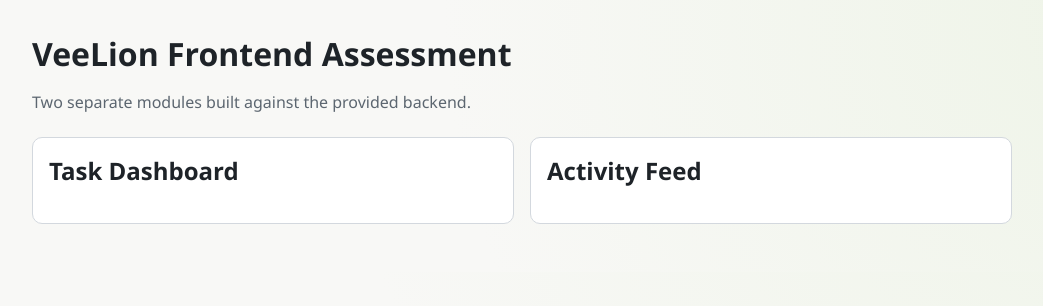
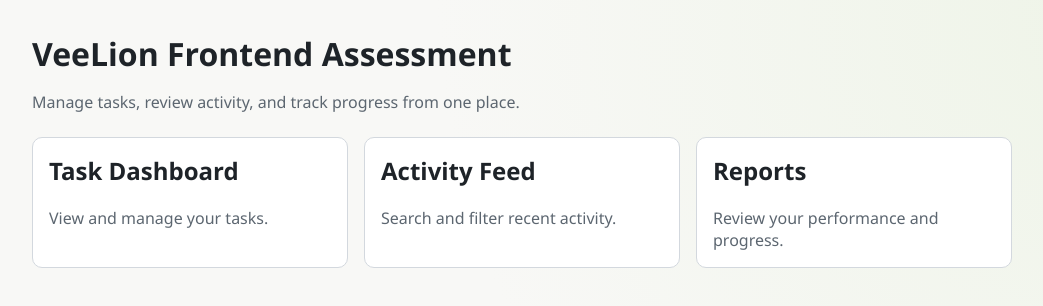
Before and after one commit to hazemr2121/frontend-assessment, a Next.js app in the folder frontend/: page / in a window 1280 px wide. Shown: the top 306 px of the page, without its empty margins (118-1161 px from the left). Built offline with nearby package versions, Linux system fonts and the light colour scheme.

Commit message:
Update HomePage

```diff
--- a/frontend/app/page.tsx
+++ b/frontend/app/page.tsx
@@ -6,19 +6,45 @@ export default function HomePage() {
       <header className="stack" style={{ marginBottom: "1.5rem" }}>
         <h1 style={{ margin: 0 }}>VeeLion Frontend Assessment</h1>
         <p style={{ margin: 0, color: "var(--muted)" }}>
-          Two separate modules built against the provided backend.
+          Manage tasks, review activity, and track progress from one place.
         </p>
       </header>
 
-      <section className="stack" style={{ gridTemplateColumns: "repeat(auto-fit, minmax(260px, 1fr))" }}>
-        <Link href="/tasks" className="card" style={{ padding: "1rem", display: "block" }}>
+      <section
+        className="stack"
+        style={{ gridTemplateColumns: "repeat(auto-fit, minmax(260px, 1fr))" }}
+      >
+        <Link
+          href="/tasks"
+          className="card"
+          style={{ padding: "1rem", display: "block" }}
+        >
           <h2 style={{ marginTop: 0 }}>Task Dashboard</h2>
-
+          <p style={{ margin: 0, color: "var(--muted)" }}>
+            View and manage your tasks.
+          </p>
         </Link>
 
-        <Link href="/activity" className="card" style={{ padding: "1rem", display: "block" }}>
+        <Link
+          href="/activity"
+          className="card"
+          style={{ padding: "1rem", display: "block" }}
+        >
           <h2 style={{ marginTop: 0 }}>Activity Feed</h2>
+          <p style={{ margin: 0, color: "var(--muted)" }}>
+            Search and filter recent activity.
+          </p>
+        </Link>
 
+        <Link
+          href="/reports"
+          className="card"
+          style={{ padding: "1rem", display: "block" }}
+        >
+          <h2 style={{ marginTop: 0 }}>Reports</h2>
+          <p style={{ margin: 0, color: "var(--muted)" }}>
+            Review your performance and progress.
+          </p>
         </Link>
       </section>
     </main>
```
